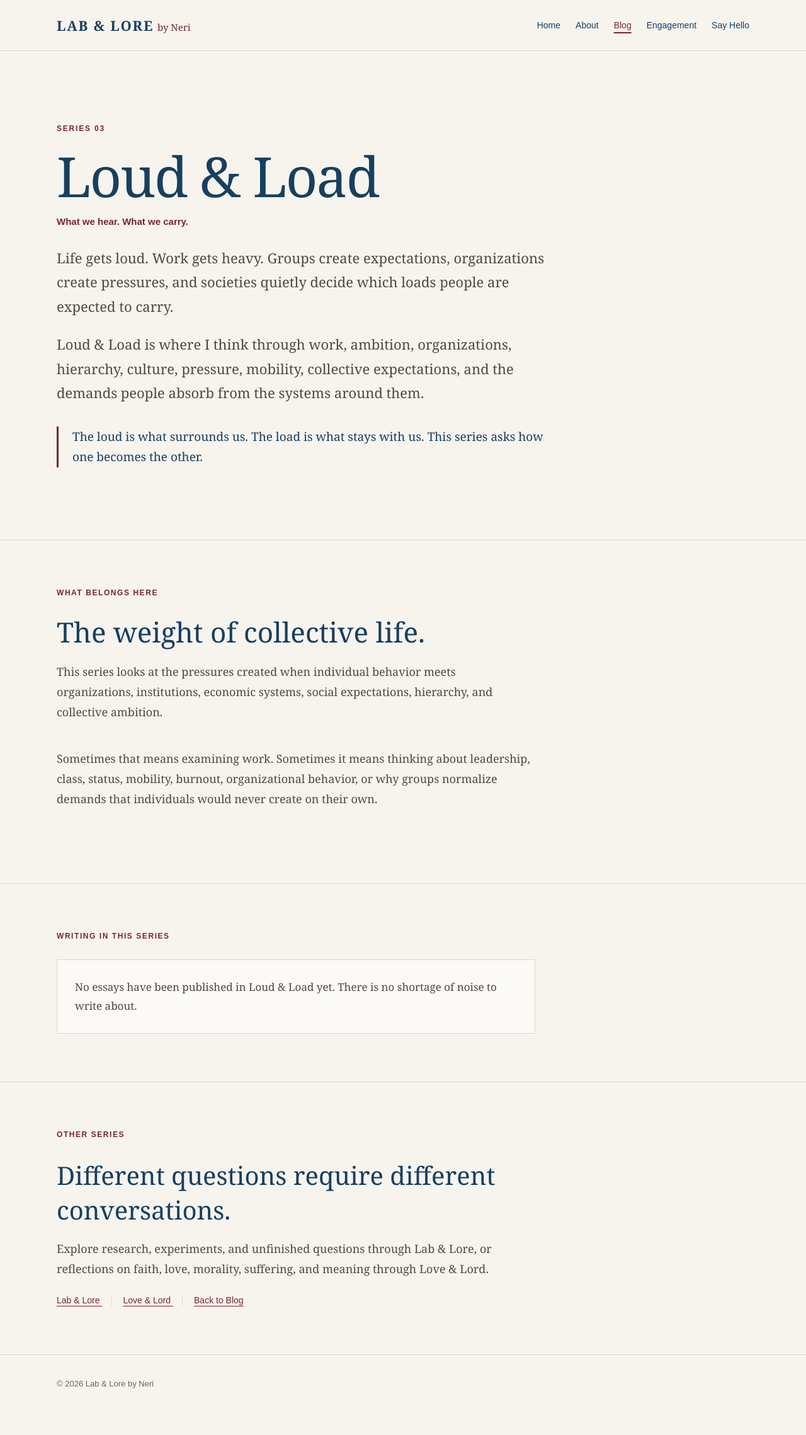
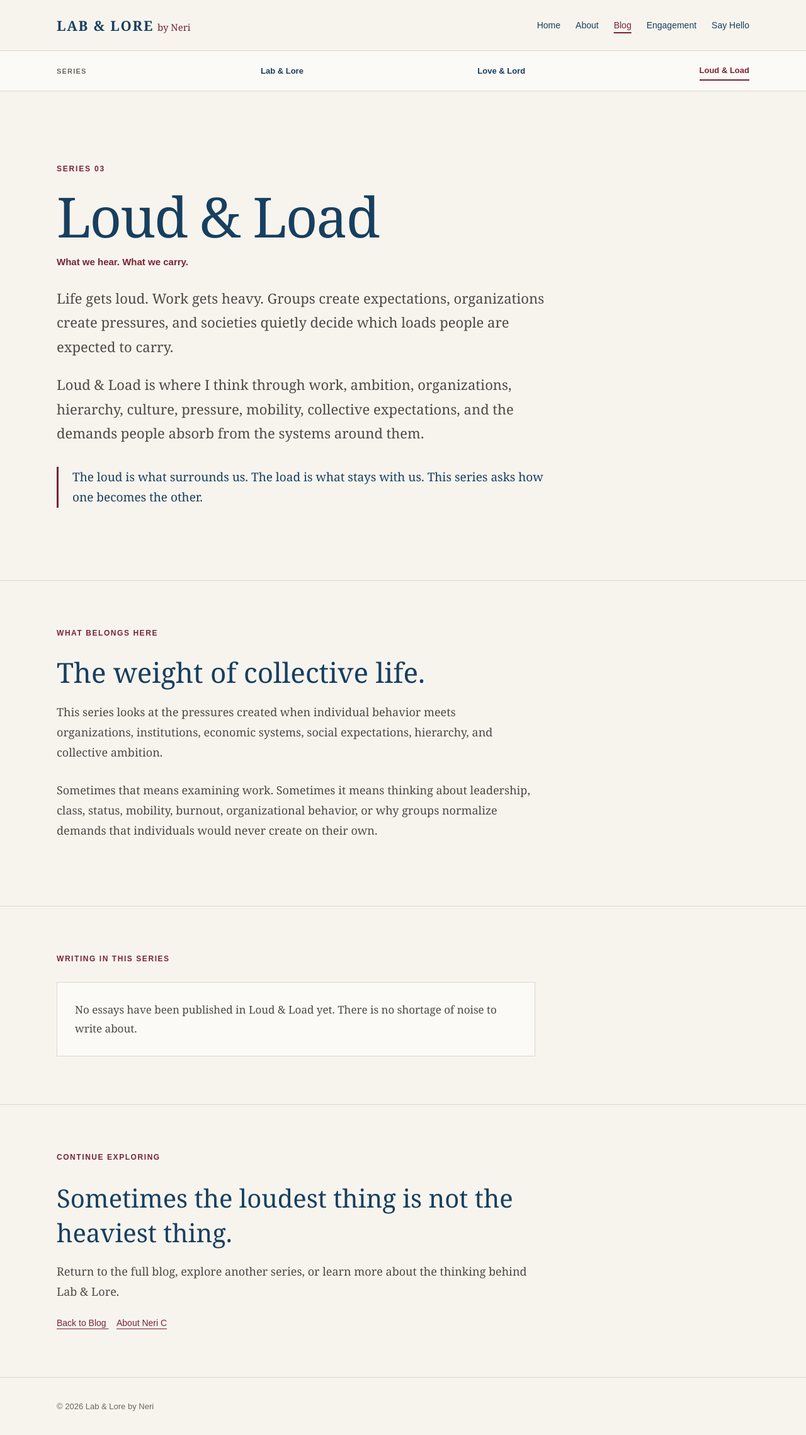
Before and after one commit to labandlorebyneri/labandlorebyneri.github.io, a plain HTML site: page series/loud-and-load.html in a window 1280 px wide. Shown: the whole page at 63% size. Before the commit the page ends 2242 px from the top, so only its background shows below. Drawn offline with Linux system fonts and the light colour scheme.

Commit message:
Add series navigation to Loud and Load

```diff
--- a/series/loud-and-load.html
+++ b/series/loud-and-load.html
@@ -135,6 +135,49 @@
       outline-offset: 4px;
     }
 
+    .series-nav-wrap {
+      border-bottom: 1px solid var(--border);
+      background: var(--surface);
+    }
+
+    .series-nav {
+      display: flex;
+      align-items: center;
+      gap: 30px;
+      padding: 16px 0;
+      overflow-x: auto;
+    }
+
+    .series-nav-label {
+      flex: 0 0 auto;
+      color: var(--muted);
+      font-family: Arial, Helvetica, sans-serif;
+      font-size: 11px;
+      font-weight: 600;
+      letter-spacing: 0.11em;
+      text-transform: uppercase;
+    }
+
+    .series-nav a {
+      flex: 0 0 auto;
+      color: var(--blue);
+      font-family: Arial, Helvetica, sans-serif;
+      font-size: 13px;
+      font-weight: 600;
+      text-decoration: none;
+      padding: 7px 0;
+    }
+
+    .series-nav a:hover,
+    .series-nav a:focus {
+      color: var(--maroon);
+    }
+
+    .series-nav a[aria-current="page"] {
+      color: var(--maroon);
+      border-bottom: 2px solid var(--maroon);
+    }
+
     .series-header {
       max-width: 900px;
       padding: clamp(72px, 10vw, 116px) 0 clamp(64px, 8vw, 96px);
@@ -211,7 +254,7 @@
 
     .section-intro {
       max-width: 760px;
-      margin: 0 0 42px;
+      margin: 0 0 28px;
       color: var(--body-text);
       font-size: 18px;
       line-height: 1.78;
@@ -262,11 +305,6 @@
       color: var(--blue);
     }
 
-    .link-divider {
-      margin: 0 10px;
-      color: var(--border);
-    }
-
     footer {
       padding: 38px 0;
       border-top: 1px solid var(--border);
@@ -299,6 +337,14 @@
         font-size: 13px;
       }
 
+      .series-nav {
+        gap: 20px;
+      }
+
+      .series-nav-label {
+        display: none;
+      }
+
       .series-header {
         padding: 68px 0 62px;
       }
@@ -328,12 +374,6 @@
 
       section {
         padding: 50px 0;
-      }
-
-      .link-divider {
-        display: block;
-        height: 12px;
-        font-size: 0;
       }
     }
 
@@ -388,9 +428,37 @@
   </header>
 
 
+  <div class="series-nav-wrap">
+    <div class="container">
+
+      <nav class="series-nav" aria-label="Blog series navigation">
+
+        <span class="series-nav-label">
+          Series
+        </span>
+
+        <a href="/series/lab-and-lore.html">
+          Lab &amp; Lore
+        </a>
+
+        <a href="/series/love-and-lord.html">
+          Love &amp; Lord
+        </a>
+
+        <a
+          href="/series/loud-and-load.html"
+          aria-current="page"
+        >
+          Loud &amp; Load
+        </a>
+
+      </nav>
+
+    </div>
+  </div>
+
+
   <main>
-
-    <!-- SERIES INTRO -->
 
     <div class="container">
 
@@ -431,8 +499,6 @@
     </div>
 
 
-    <!-- WHAT BELONGS HERE -->
-
     <section>
 
       <div class="container">
@@ -463,8 +529,6 @@
     </section>
 
 
-    <!-- ARTICLES -->
-
     <section>
 
       <div class="container">
@@ -487,8 +551,6 @@
     </section>
 
 
-    <!-- OTHER SERIES -->
-
     <section>
 
       <div class="container">
@@ -496,42 +558,26 @@
         <div class="closing">
 
           <div class="section-title">
-            Other Series
+            Continue Exploring
           </div>
 
           <h2>
-            Different questions require different conversations.
+            Sometimes the loudest thing is not the heaviest thing.
           </h2>
 
           <p>
-            Explore research, experiments, and unfinished questions
-            through Lab &amp; Lore, or reflections on faith, love,
-            morality, suffering, and meaning through Love &amp; Lord.
+            Return to the full blog, explore another series,
+            or learn more about the thinking behind Lab &amp; Lore.
           </p>
 
-          <a
-            class="text-link"
-            href="/series/lab-and-lore.html"
-          >
-            Lab &amp; Lore
+          <a class="text-link" href="/blog.html">
+            Back to Blog
           </a>
 
-          <span class="link-divider">|</span>
+          &nbsp;&nbsp;
 
-          <a
-            class="text-link"
-            href="/series/love-and-lord.html"
-          >
-            Love &amp; Lord
-          </a>
-
-          <span class="link-divider">|</span>
-
-          <a
-            class="text-link"
-            href="/blog.html"
-          >
-            Back to Blog
+          <a class="text-link" href="/about.html">
+            About Neri C
           </a>
 
         </div>
@@ -544,11 +590,9 @@
 
 
   <footer>
-
     <div class="container">
       © 2026 Lab &amp; Lore by Neri
     </div>
-
   </footer>
 
 </body>
```
